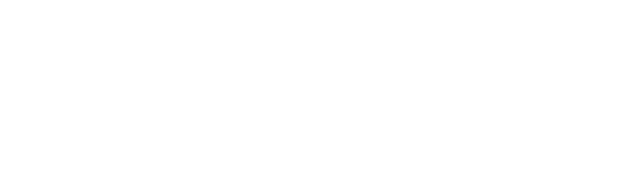
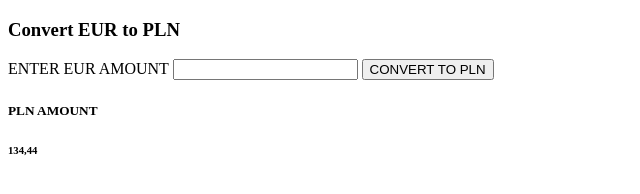
Before and after one commit to eldilor/converter, a website: page index.html in a window 1280 px wide. Shown: the whole page, without its empty margins (0-640 px from the left). Drawn offline with nearby package versions, Linux system fonts and the light colour scheme; files that its build step writes are made by us from their sources.

Commit message:
html markup

```diff
--- a/index.html
+++ b/index.html
@@ -7,6 +7,24 @@
 </head>
 <body>
 
+<div class="converter">
+    <h3>Convert EUR to PLN</h3>
+    <div class="tile tile-calculator">
+        <span class="icon-hat"></span>
+        <label for="calculator">ENTER EUR AMOUNT</label>
+        <input type="number" id="calculator">
+        <button>CONVERT TO PLN</button>
+    </div>
+    <div class="tile-wrapper">
+        <div class="tile tile-result">
+            <h5>PLN AMOUNT</h5>
+            <h6>134,44</h6>
+        </div>
+        <span class="icon-clock"></span>
+        <span class="date"></span>
+    </div>
+</div>
+
 <script src="bower_components/jquery/dist/jquery.min.js"></script>
 <script src="assets/javascript/javascript.js"></script>
 </body>
```
